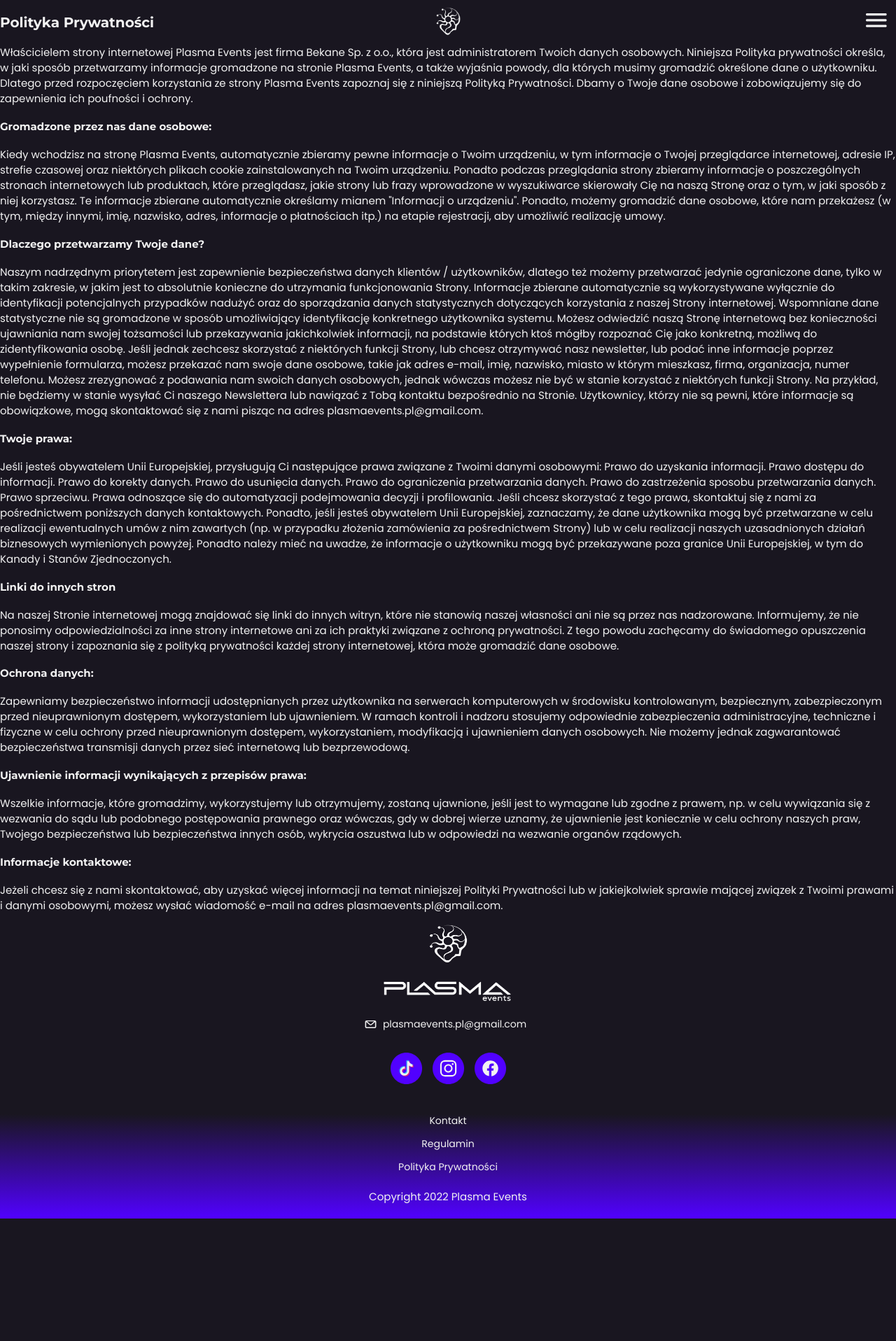
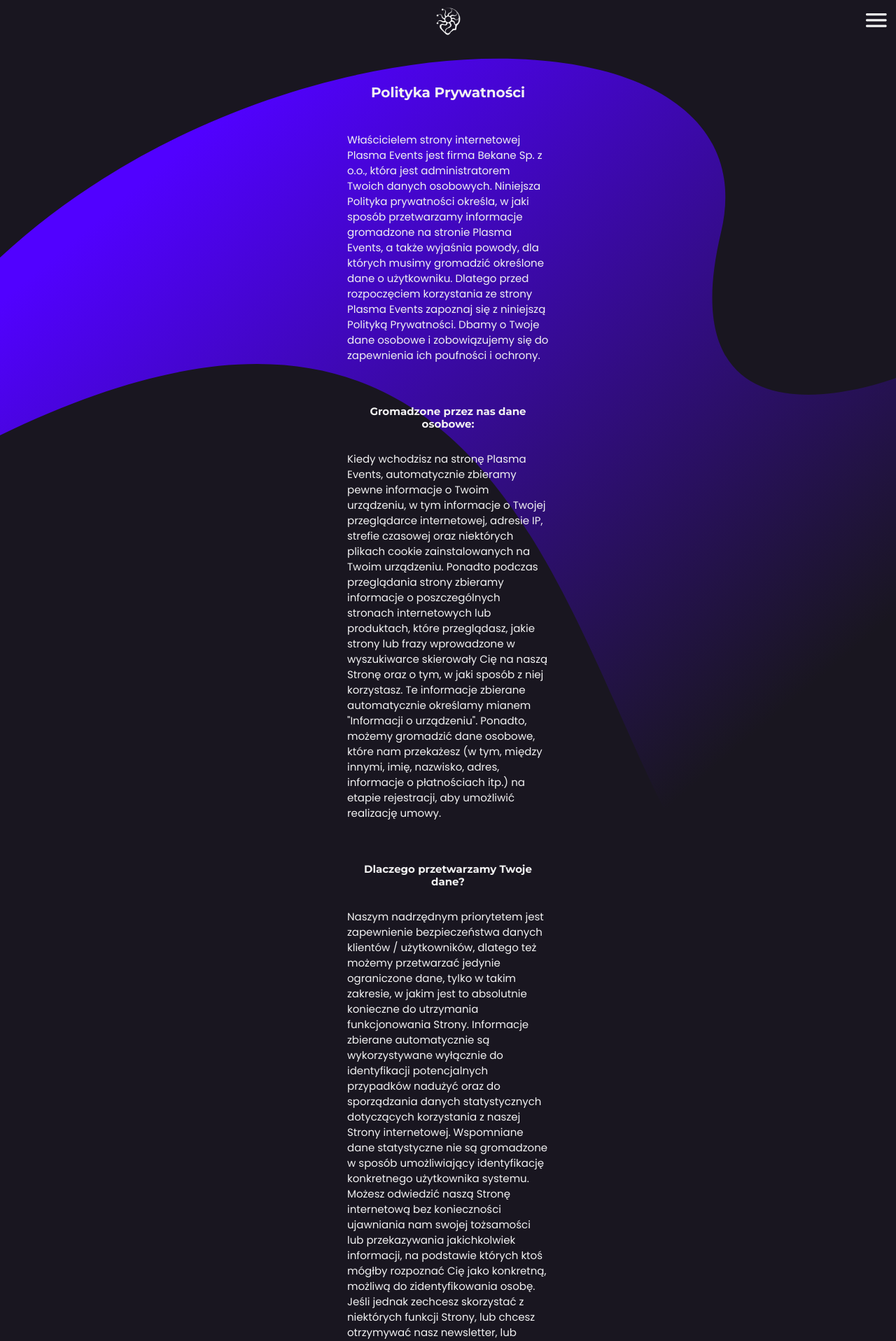
Before and after one commit to devvile/plasma-events, a Django app: page /privacy_policy in a window 1280 px wide. Shown: the top 1916 px of the page at 70% size. Before the commit the page ends 1741 px from the top, so only its background shows below. Run offline with Django 4.2, Linux system fonts and the light colour scheme; data comes from the database, SQL or seed files in the repository.

Commit message:
reg and priv_policy style implied

```diff
--- a/plasma/plasma_site/static/plasma_site/reg_privacy.css
+++ b/plasma/plasma_site/static/plasma_site/reg_privacy.css
@@ -0,0 +1,37 @@
+.reg__cover, .priv__cover{
+    position:absolute;
+    top:80px;
+    width:100vw;
+}
+
+.reg-wrapper, .priv-wrapper {
+    flex-basis:288px;
+    margin:120px 0 60px;
+}
+
+.reg, .priv {
+    display:flex;
+    justify-content:center;
+}
+
+.reg__header {
+    margin-top:0;
+    margin-bottom:60px;
+}
+
+.priv__header{
+    margin-top:0;
+    margin-bottom:45px;
+}
+
+.--center{
+text-align:center;
+}
+
+.priv__text, .reg__text{
+    margin:0;
+}
+
+.priv__subheading, .reg__subheading{
+    margin: 60px 0 30px 0;
+}
--- a/plasma/plasma_site/templates/plasma_site/privacy_policy.html
+++ b/plasma/plasma_site/templates/plasma_site/privacy_policy.html
@@ -5,39 +5,42 @@
     <link rel="stylesheet" href="{% static 'plasma_site/reg_privacy.css' %}">
 {% endblock %}
 {% block content %}
-<section class="reg">
-  <h3>Polityka Prywatności</h3>
+<section class="priv">
+    <img class="priv__cover" src="{% static 'plasma_site/img/Fala 5.svg' %}"/>
+    <div class="priv-wrapper">
+        <h3 class="priv__header --center">Polityka Prywatności</h3>
         <article>
             <p>{{articles.intro_priv.text}}</p>
         </article>
         <article>
-        <h4>{{articles.rodo1.header}}</h4>
-        <p>{{articles.rodo1.text}}</p>
+            <h4 class="priv__subheading --center">{{articles.rodo1.header}}</h4>
+            <p class="priv__text">{{articles.rodo1.text}}</p>
         </article>
         <article>
-        <h4>{{articles.rodo2.header}}</h4>
-        <p>{{articles.rodo2.text}}</p>
+            <h4 class="priv__subheading --center">{{articles.rodo2.header}}</h4>
+            <p class="priv__text">{{articles.rodo2.text}}</p>
         </article>
         <article>
-        <h4>{{articles.rights.header}}</h4>
-        <p>{{articles.rights.text}}</p>
+            <h4 class="priv__subheading --center">{{articles.rights.header}}</h4>
+            <p class="priv__text">{{articles.rights.text}}</p>
         </article>
         <article>
-        <h4>{{articles.links2.header}}</h4>
-        <p>{{articles.links2.text}}</p>
+            <h4 class="priv__subheading --center">{{articles.links2.header}}</h4>
+            <p class="priv__text">{{articles.links2.text}}</p>
         </article>
         <article>
-        <h4>{{articles.protection.header}}</h4>
-        <p>{{articles.protection.text}}</p>
+            <h4 class="priv__subheading --center">{{articles.protection.header}}</h4>
+            <p class="priv__text">{{articles.protection.text}}</p>
         </article>
         <article>
-        <h4>{{articles.reaveal.header}}</h4>
-        <p>{{articles.reaveal.text}}</p>
+            <h4 class="priv__subheading --center">{{articles.reaveal.header}}</h4>
+            <p class="priv__text">{{articles.reaveal.text}}</p>
         </article>
         <article>
-        <h4>{{articles.contact_info.header}}</h4>
-        <p>{{articles.contact_info.text}}</p>
+            <h4 class="priv__subheading --center">{{articles.contact_info.header}}</h4>
+            <p class="priv__text">{{articles.contact_info.text}}</p>
         </article>
+    </div>
 </section>
 
 {% endblock %}
```
Also changed, not shown: plasma/plasma_site/templates/plasma_site/reg.html (+26 -23 lines). Lines whose indentation alone changed are shown as unchanged.
